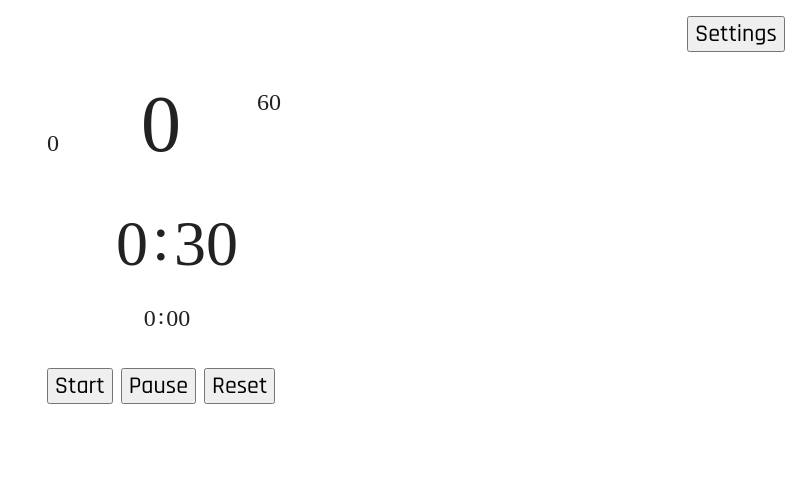
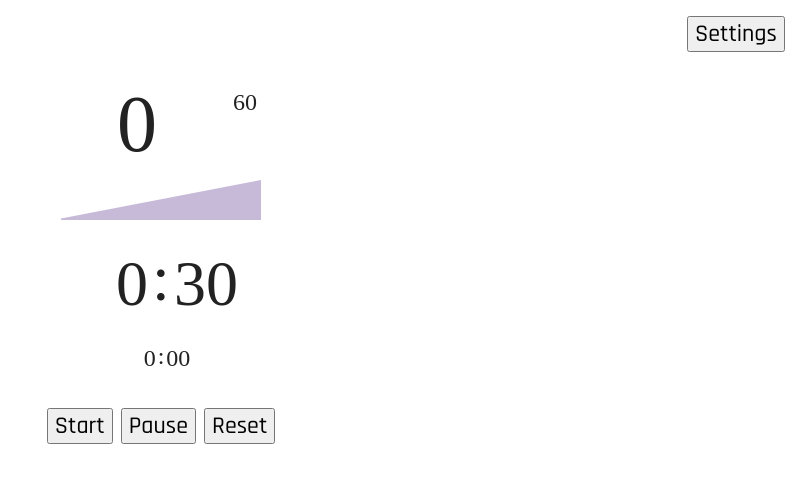
Before and after one commit to calbert1209/sabre-wing, a Preact app: page / in a window 1280 px wide. Both pictures are taken after a click on the button "Okay". Shown: the top 482 px of the page, without its empty margins (479-1280 px from the left). Built offline with nearby package versions, Linux system fonts and the light colour scheme; a web font is replaced by a local one.

Commit message:
add progress ramp to volume display

```diff
--- a/src/components/VolumeDisplay.tsx
+++ b/src/components/VolumeDisplay.tsx
@@ -1,3 +1,4 @@
+import { useMemo } from "preact/hooks";
 import "./volumeDisplay.css";
 
 export function VolumeDisplay(props: {
@@ -11,11 +12,16 @@ export function VolumeDisplay(props: {
     Math.ceil(props.end),
   ];
 
+  const percent = useMemo(() => {
+    const dVol = props.totalVolume - props.start;
+    if (dVol <= 0) return 0;
+
+    return (dVol / (props.end - props.start)) * 100;
+  }, [props.totalVolume, props.start, props.end]);
+
   return (
+    <>
       <div className="volume-display">
-      <div className="volume-display-number volume-display-secondary">
-        {start}
-      </div>
         <div className="volume-display-number volume-display-primary">
           <div>{totalVolume}</div>
         </div>
@@ -23,5 +29,14 @@ export function VolumeDisplay(props: {
           {end}
         </div>
       </div>
+      <div className="volume-display__ramp-row">
+        <div className="volume-display__ramp-container">
+          <div
+            className="volume-display__progress-indicator"
+            style={{ width: `${percent}%` }}
+          />
+        </div>
+      </div>
+    </>
   );
 }
--- a/src/components/volumeDisplay.css
+++ b/src/components/volumeDisplay.css
@@ -31,3 +31,26 @@
 .volume-display-end {
   margin-bottom: auto;
 }
+
+.volume-display__ramp-row {
+  display: flex;
+  justify-content: center;
+}
+
+.volume-display__ramp-container {
+  width: 200px;
+  height: 40px;
+  position: relative;
+  left: 0;
+  top: 0;
+  background-color: var(--pale-purple);
+  clip-path:polygon(100% 0%, 100% 100%, 0% 100%, 0% 96%);
+}
+
+.volume-display__progress-indicator {
+  position: absolute;
+  top: 0;
+  left: 0;
+  height: 40px;
+  background-color: var(--bold-purple);
+}
```
Lines whose indentation alone changed are shown as unchanged.
